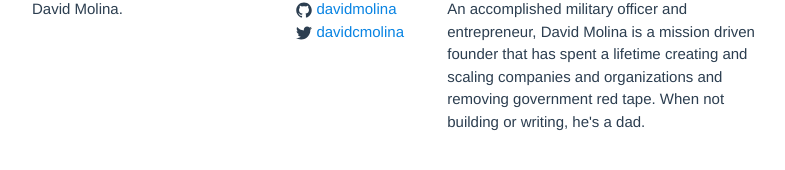
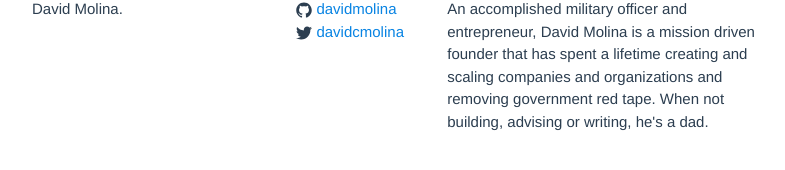
Before and after one commit to davidmolina/davidmolina.github.io, a Jekyll site: the page built from index.html, in a window 1280 px wide and 900 px high, scrolled down 11393 px. Shown: the part 707-877 px from the top of the window, without its empty margins (238-1023 px from the left). Built offline with Jekyll 4.4.1, drawn with Linux system fonts in a browser that asks for light colours.

Commit message:
[head] Update meta description

```diff
--- a/_config.yml
+++ b/_config.yml
@@ -1,6 +1,6 @@
 name: David Molina
 title: David Molina.
-description: "An accomplished military officer and entrepreneur, David Molina is a mission driven founder that has spent a lifetime creating and scaling companies and organizations and removing government red tape. When not building or writing, he's a dad."
+description: "An accomplished military officer and entrepreneur, David Molina is a mission driven founder that has spent a lifetime creating and scaling companies and organizations and removing government red tape. When not building, advising or writing, he's a dad."
 author: David Molina
 repository: davidmolina/davidmolina.github.io
 email: david.c.molina@gmail.com
--- a/_includes/head.html
+++ b/_includes/head.html
@@ -2,7 +2,7 @@
   <meta charset="utf-8">
   <meta http-equiv="X-UA-Compatible" content="IE=edge">
   <meta name="viewport" content="width=device-width, initial-scale=1">
-  <meta name="description" content="I'm David Molina and live in Forest Grove, Oregon. When not building startups, I'm hanging w/ my daughters, Maya, Paloma & Citlali.">
+  <meta name="description" content="David Molina is an entrepreneur, strategist, business broker and former Army Captain with clients covering a wide range of industries including construction, eCommerce, food & beverage, healthcare, high tech, print and media and wholesale.">
 
   <title>{% if page.title %}{{ page.title | escape }}{% else %}{{ site.title | escape }}{% endif %}</title>
   <meta name="description" content="{% if page.excerpt %}{{ page.excerpt | strip_html | strip_newlines | truncate: 160 }}{% else %}{{ site.description }}{% endif %}">
```
